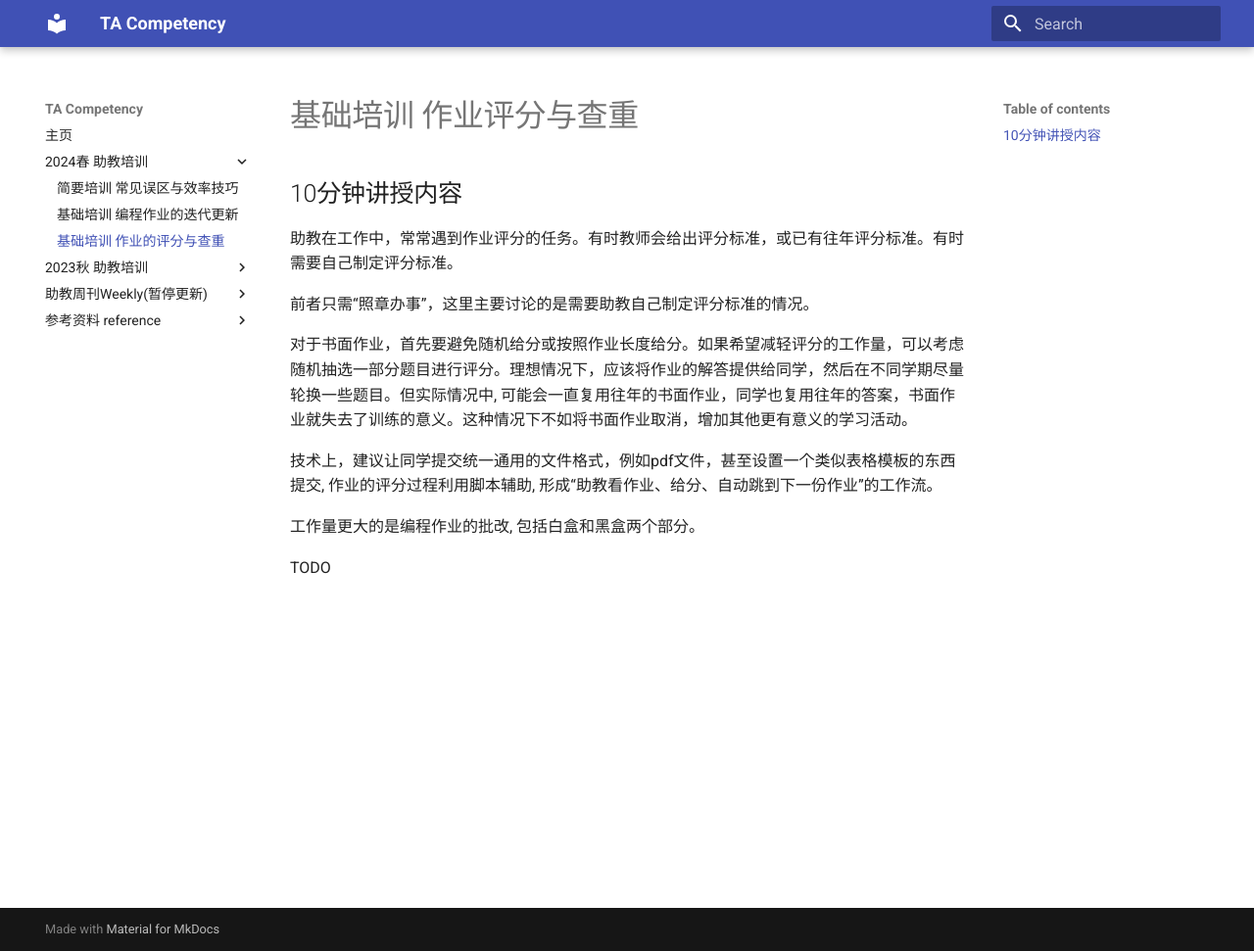
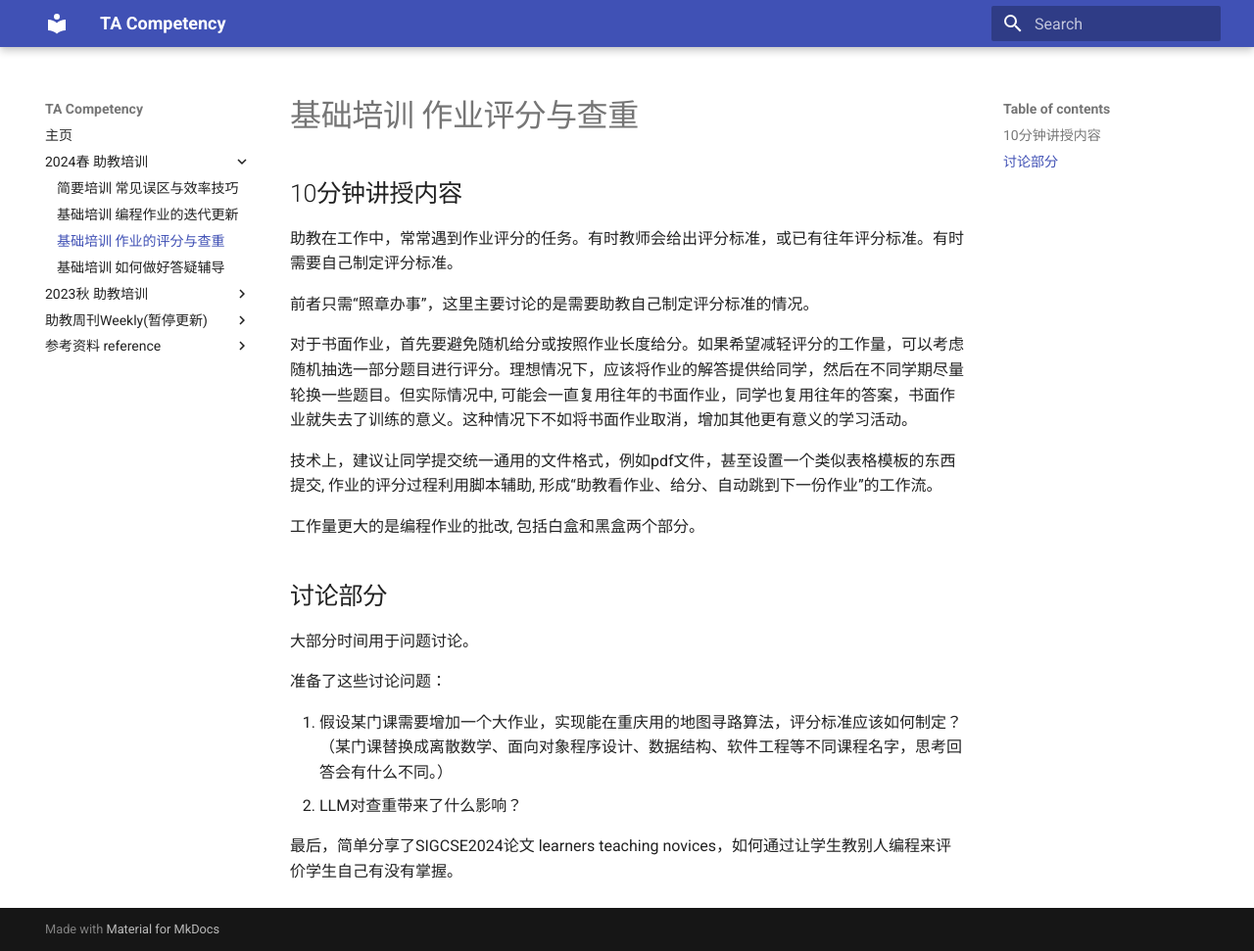
Before and after one commit to THUCSTAC/TAC, an MkDocs documentation site: the page built from docs/2024S/Grading/index.md, in a window 1280 px wide and 971 px high. Shown: the whole window at 98% size. Built offline with MkDocs 1.6.1 and Material for MkDocs 9.7.7, drawn with Linux system fonts in a browser that asks for light colours.

```diff
--- a/docs/2024S/Grading/index.md
+++ b/docs/2024S/Grading/index.md
@@ -12,4 +12,14 @@
 
 工作量更大的是编程作业的批改, 包括白盒和黑盒两个部分。
 
-TODO
+## 讨论部分
+
+大部分时间用于问题讨论。
+
+准备了这些讨论问题：
+
+1. 假设某门课需要增加一个大作业，实现能在重庆用的地图寻路算法，评分标准应该如何制定？
+   （某门课替换成离散数学、面向对象程序设计、数据结构、软件工程等不同课程名字，思考回答会有什么不同。）
+2. LLM对查重带来了什么影响？
+
+最后，简单分享了SIGCSE2024论文 learners teaching novices，如何通过让学生教别人编程来评价学生自己有没有掌握。
--- a/mkdocs.yml
+++ b/mkdocs.yml
@@ -21,7 +21,8 @@ nav:
      - 2024S/IterationOfPA/index.md
    - 基础培训 作业的评分与查重:
      - 2024S/Grading/index.md
-
+   - 基础培训 如何做好答疑辅导:
+     - 2024S/Tutoring/index.md
 
  - 2023秋 助教培训:
    - textbook/index.md
```
Also changed, not shown: docs/2024S/Tutoring/index.md (added, +19 -0 lines).
